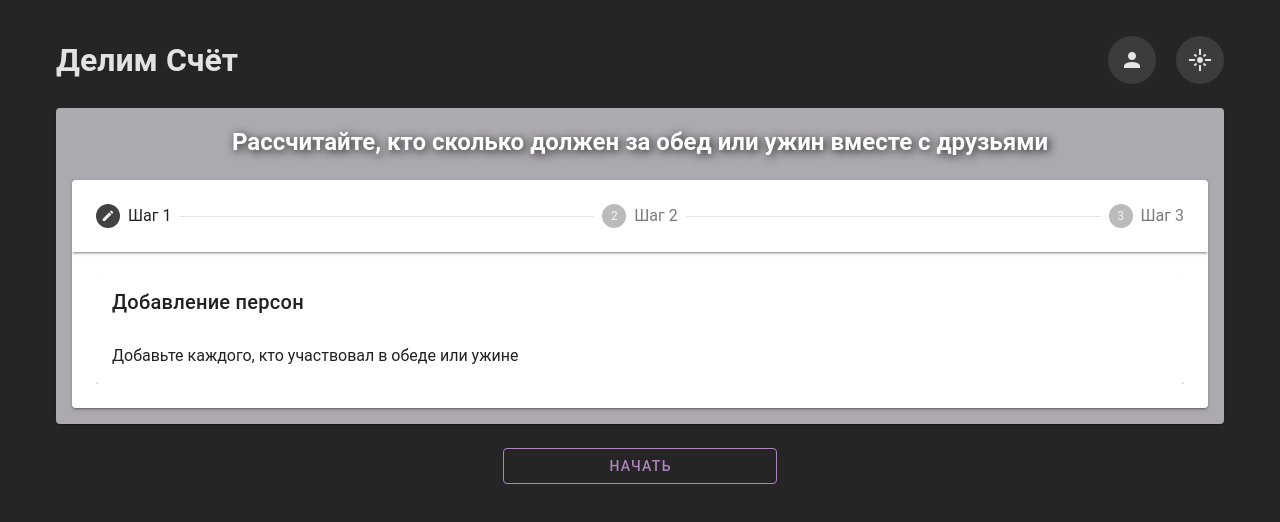
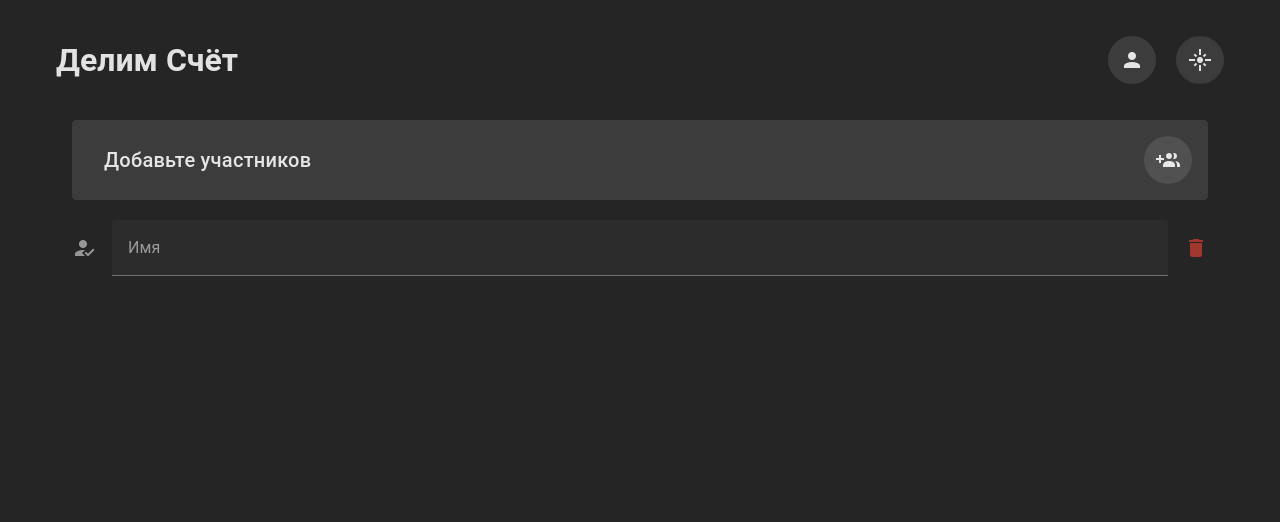
Before and after one commit to Capybarka/practice1, a Vue app: page / in a window 1280 px wide. Both pictures are taken after a click on the button "НАЧАТЬ". Shown: the top 522 px of the page. Built offline with nearby package versions, Linux system fonts and the light colour scheme.

Commit message:
Добавление участников

```diff
--- a/src/App.vue
+++ b/src/App.vue
@@ -1,10 +1,14 @@
 <template>
   <v-app class="pa-5">
-   <v-main>
-    <router-view></router-view>
-   </v-main>
+    <v-container>
+      <nav-bar></nav-bar>
+
+      <v-main>
+        <router-view></router-view>
+      </v-main>
+
+    </v-container>
   </v-app>
-
 </template>
 
 <script setup>
--- /dev/null
+++ b/src/components/Navbar.vue
@@ -0,0 +1,57 @@
+<template>
+    <v-row justify="center">
+        <v-col >
+          <div class="header__container">
+            <h1>Делим Счёт</h1>
+            <div class="header__btns">
+              <v-btn variant="tonal" icon class="mr-5">
+                <v-icon>mdi-account</v-icon>
+              </v-btn>
+              <v-btn @click="toggleTheme" variant="tonal" icon>
+                <v-icon>mdi-flare</v-icon>
+              </v-btn>
+            </div>
+          </div>
+        </v-col>
+      </v-row>
+</template>
+
+<script setup>
+defineOptions({
+     name: 'nav-bar'
+})
+import { useTheme } from 'vuetify'
+import { onMounted, reactive, ref, watch } from 'vue'
+
+const theme = useTheme()
+
+const isDarkTheme  = ref(true)
+const themeColors = reactive({});
+
+// Функция для обновления цветов темы
+const updateThemeColors = () => {
+  const currentTheme = theme.global.value; // Получаем текущую тему
+  if (currentTheme) {
+    themeColors.value = currentTheme.colors; // Обновляем цвета
+  }
+};
+
+function toggleTheme () {
+  isDarkTheme.value = !isDarkTheme.value
+  theme.global.name.value = isDarkTheme.value ? 'darkTheme' : 'lightTheme'
+  // Обновление цветов при переключении темы
+  themeColors.value = theme.global.value?.colors;
+}
+
+// Следим за изменениями в текущей теме и обновляем цвета
+watch(() => theme.global.value, updateThemeColors);
+
+</script>
+
+<style lang="scss">
+.header__container{
+  display: flex;
+  justify-content: space-between;
+  align-items: center;
+}
+</style>
--- a/src/components/index.js
+++ b/src/components/index.js
@@ -1,9 +1,11 @@
 import HomePage from '../pages/HomePage.vue'
 import AppInstruction from './AppInstruction.vue'
+import Navbar from './Navbar.vue'
 
 const components = [
      HomePage,
-     AppInstruction
+     AppInstruction,
+     Navbar
 ]
 
 export default components
--- a/src/pages/AddPerson.vue
+++ b/src/pages/AddPerson.vue
@@ -1,7 +1,32 @@
 <template>
-     <div>
+          <div class="addPerson__wrapper pa-4">
+               <v-card class="addPerson__title pa-4 my-5" variant="tonal">
+                    <v-card-title>Добавьте участников</v-card-title>
+                    <v-spacer></v-spacer>
+                    <v-btn variant="tonal" icon>
+                         <v-icon>mdi-account-multiple-plus</v-icon>
+                    </v-btn>
+                    <!-- при нажатии на кнопку добавления откроется инпут с кнопка добавить -->
+               </v-card>
 
-     </div>
+               <div class="addPerson_form">
+                    <v-text-field  label="Имя">
+                         <template v-slot:prepend>
+                              <v-icon>
+                                   mdi-account-check
+                              </v-icon>
+                         </template>
+
+                         <template v-slot:append>
+                              <v-icon color="red">
+                                   mdi-delete
+                              </v-icon>
+                         </template>
+                    </v-text-field>
+                    <!-- <v-btn></v-btn> -->
+               </div>
+
+          </div>
 </template>
 
 <script setup>
@@ -9,5 +34,9 @@
 </script>
 
 <style lang="scss" scoped>
-
+.addPerson {
+     &__title{
+          display: flex;
+     }
+}
 </style>
--- a/src/pages/HomePage.vue
+++ b/src/pages/HomePage.vue
@@ -1,20 +1,6 @@
 <template>
       <v-container>
-      <v-row justify="center">
-        <v-col >
-          <div class="header__container">
-            <h1>Делим Счёт</h1>
-            <div class="header__btns">
-              <v-btn variant="tonal" icon class="mr-5">
-                <v-icon>mdi-account</v-icon>
-              </v-btn>
-              <v-btn @click="toggleTheme" variant="tonal" icon>
-                <v-icon>mdi-flare</v-icon>
-              </v-btn>
-            </div>
-          </div>
-        </v-col>
-      </v-row>
+
 
       <v-row>
         <v-col cols="12">
@@ -24,7 +10,7 @@
 
       <v-row justify="center">
         <v-col cols="3">
-          <v-btn variant="outlined" block color="primary">Начать</v-btn>
+          <v-btn @click="goToAddPesonPage" variant="outlined" block color="primary">Начать</v-btn>
         </v-col>
       </v-row>
     </v-container>
@@ -36,36 +22,17 @@ defineOptions({
 })
 
 import { onMounted, reactive, ref, watch } from 'vue'
-import { useTheme } from 'vuetify'
 
-const theme = useTheme()
+import { useRouter } from 'vue-router';
 
-const isDarkTheme  = ref(true)
-const themeColors = reactive({});
+const router = useRouter()
 
-// Функция для обновления цветов темы
-const updateThemeColors = () => {
-  const currentTheme = theme.global.value; // Получаем текущую тему
-  if (currentTheme) {
-    themeColors.value = currentTheme.colors; // Обновляем цвета
-  }
-};
 
-function toggleTheme () {
-  isDarkTheme.value = !isDarkTheme.value
-  theme.global.name.value = isDarkTheme.value ? 'darkTheme' : 'lightTheme'
-  // Обновление цветов при переключении темы
-  themeColors.value = theme.global.value?.colors;
-}
 
-// Следим за изменениями в текущей теме и обновляем цвета
-watch(() => theme.global.value, updateThemeColors);
+const goToAddPesonPage = () => router.push('/AddPerson')
+
 </script>
 
 <style lang="scss" scoped>
-.header__container{
-  display: flex;
-  justify-content: space-between;
-  align-items: center;
-}
+
 </style>
```
